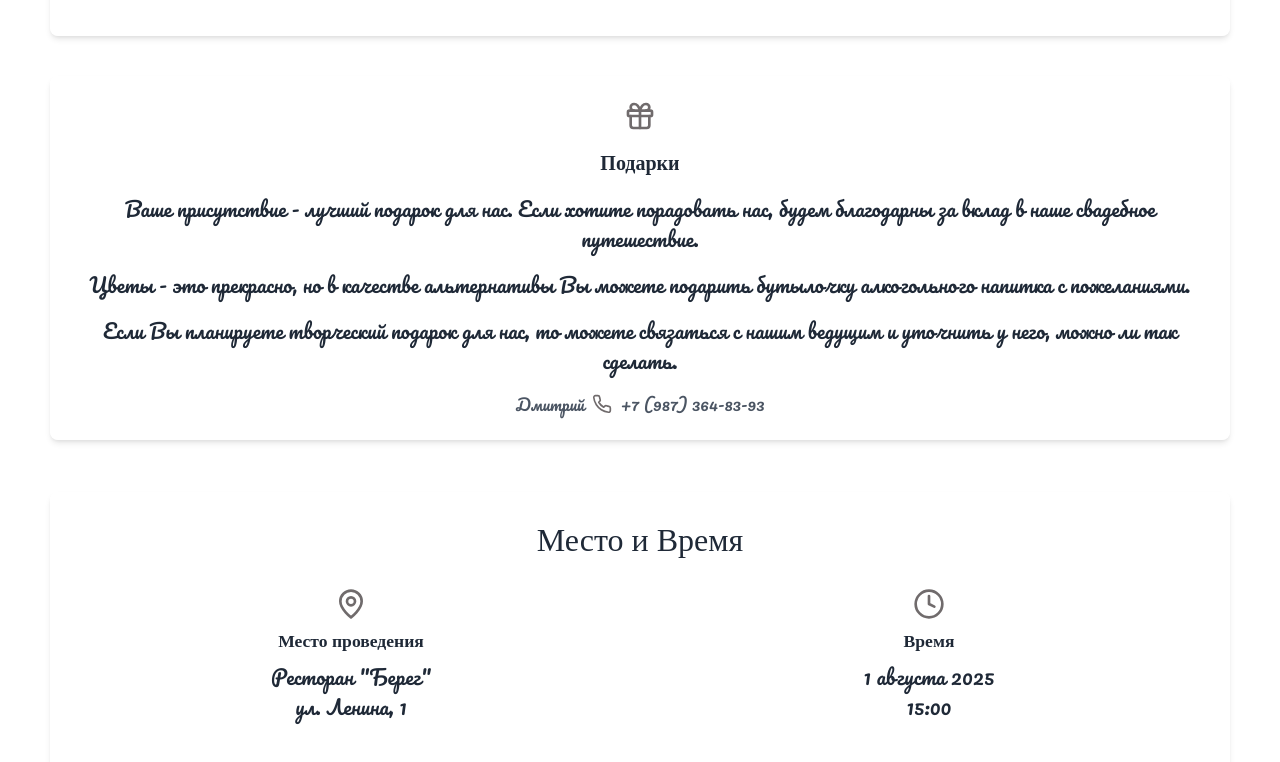
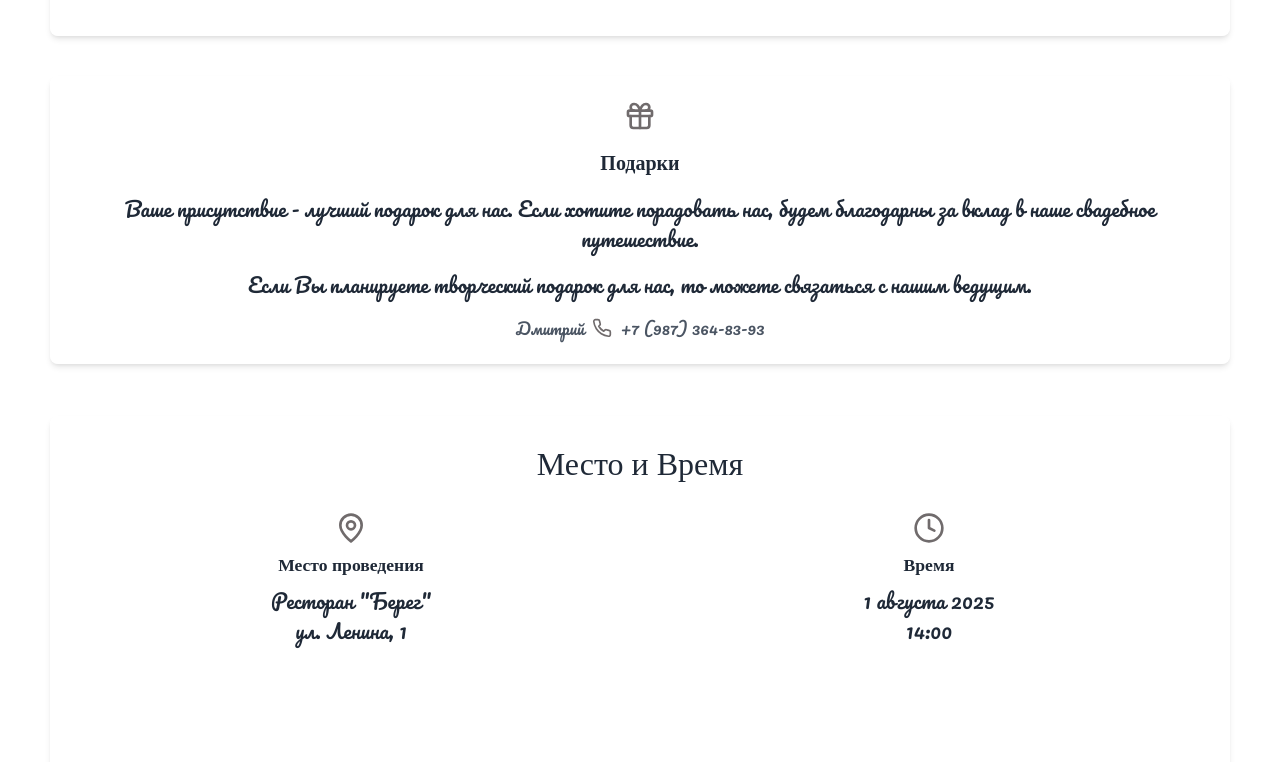
Before and after one commit to mishamkn/MihailAlenaWedding, a React (Vite) app: page / in a window 1280 px wide. Shown: the part 3750-4512 px from the top of the page. Built offline with nearby package versions, Linux system fonts and the light colour scheme; a web font is replaced by a local one.

Commit message:
dev/app-built

```diff
--- a/src/App.tsx
+++ b/src/App.tsx
@@ -1,4 +1,4 @@
-import {useState, useEffect} from 'react'
+import {useState, useLayoutEffect} from 'react'
 import {MapPin, Clock, MessageCircle, Phone, Gift, Shirt} from 'lucide-react'
 import './styles.css'
 import CountdownTimer from './components/CountdownTimer'
@@ -27,7 +27,7 @@ function App() {
   const [scrollY, setScrollY] = useState(0)
   const [introHeight, setIntroHeight] = useState(0)
 
-  useEffect(() => {
+  useLayoutEffect(() => {
     const handleScroll = () => {
       setScrollY(window.scrollY)
     }
@@ -133,12 +133,7 @@ function App() {
                 благодарны за вклад в наше свадебное путешествие.
               </p>
               <p className='guest-text'>
-                Цветы - это прекрасно, но в качестве альтернативы Вы можете подарить бутылочку
-                алкогольного напитка с пожеланиями.
-              </p>
-              <p className='guest-text'>
-                Если Вы планируете творческий подарок для нас, то можете связаться с нашим ведущим и
-                уточнить у него, можно ли так сделать.
+                Если Вы планируете творческий подарок для нас, то можете связаться с нашим ведущим.
               </p>
               <div className='contact-container'>
                 <a className='contact-item' href='tel:+79873648393'>
@@ -171,7 +166,7 @@ function App() {
                 <p className='venue-text'>
                   {weddingDate}
                   <br />
-                  15:00
+                  {timingEvents[0].time}
                 </p>
               </div>
             </div>
```
